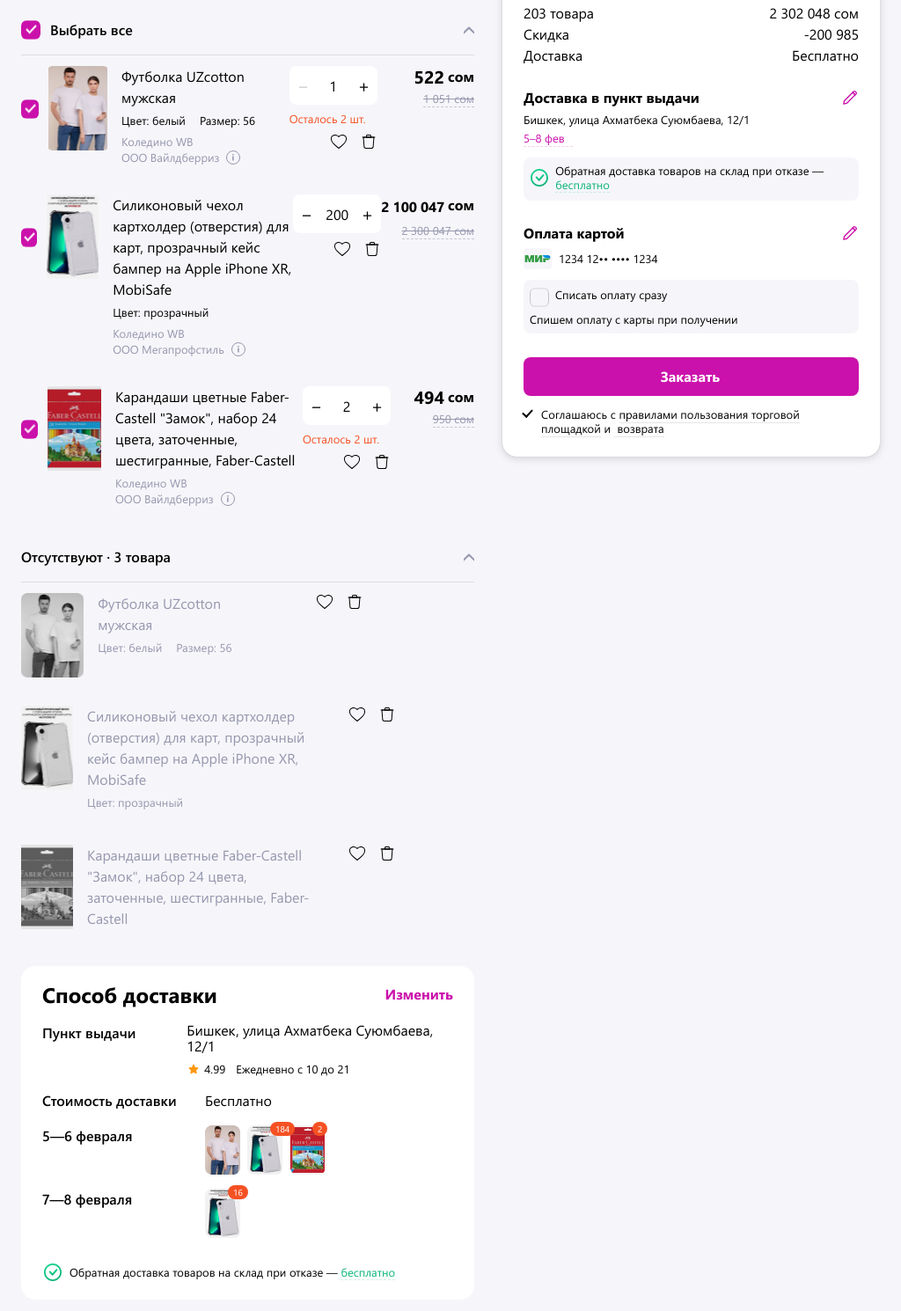
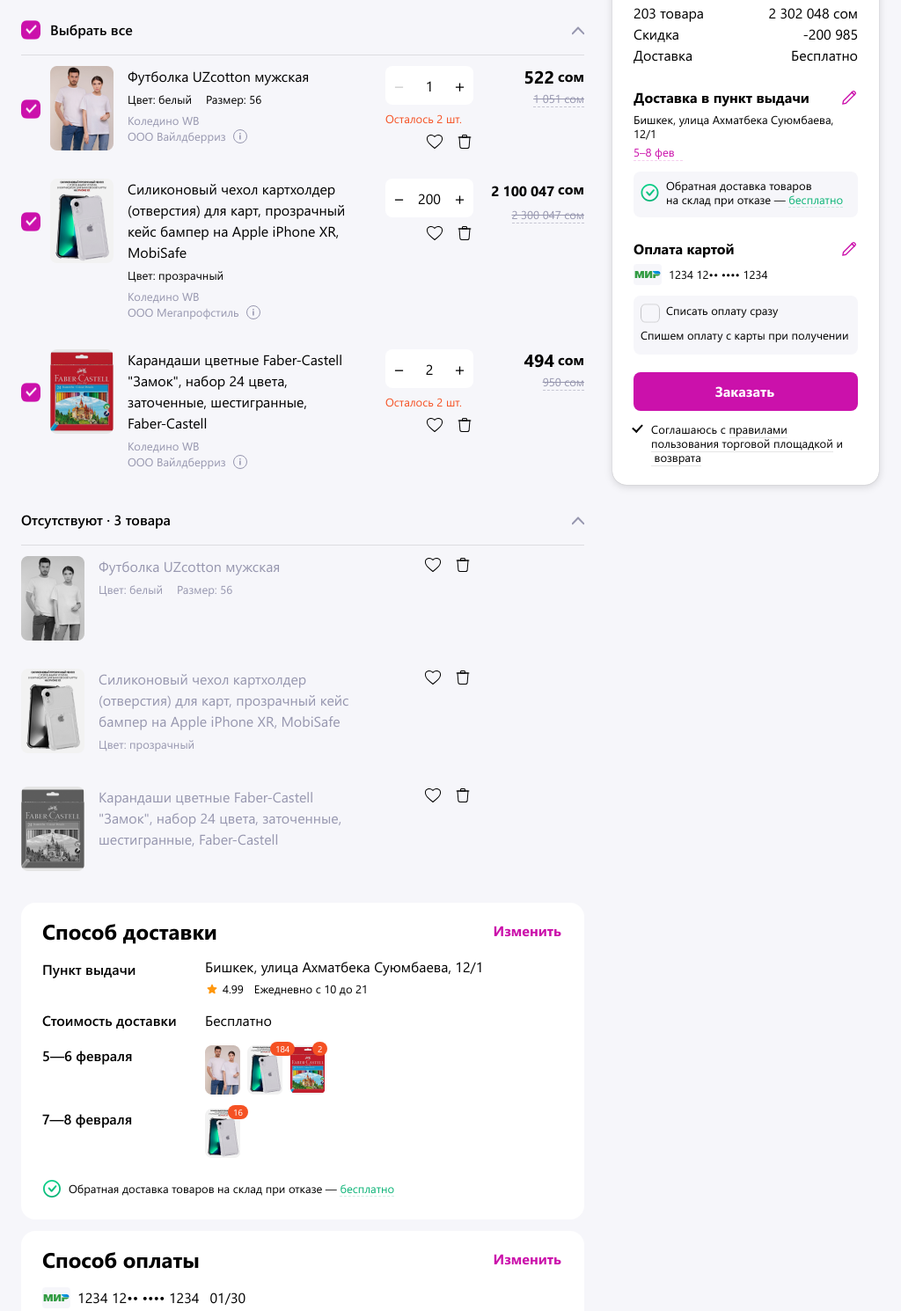
Before and after one commit to lidasharova/WB-L0, a website built with Vite: page cart-page/index.html in a window 1024 px wide. Shown: the part 162-1652 px from the top of the page at 88% size. Built offline with nearby package versions, Linux system fonts and the light colour scheme; a web font is replaced by a local one.

Commit message:
feat: add adaptive for tablet

```diff
--- a/cart-page/index.html
+++ b/cart-page/index.html
@@ -108,7 +108,7 @@
             </div>
           </div>
           <div class="delivery__conditions__wrapper">
-            <span class="conditions__icon"></span>
+            <span class="conditions__icon conditions__icon-delivery"></span>
             <div class="conditions__text">
               Обратная доставка товаров на склад при отказе —
               <a class="conditions__link main-link-condition" href="#">бесплатно</a>
--- a/cart-page/src/sass/components/_buttons.scss
+++ b/cart-page/src/sass/components/_buttons.scss
@@ -16,6 +16,11 @@
   @extend %transition;
   &:hover {
     background-color: $color-btn-hover;
+  }
+
+  @media (min-width: 1024px) and (max-width: 1100px) {
+    width: 255px;
+    margin-bottom: 13px;
   }
 }
 .change-button-text {
--- a/cart-page/src/sass/components/_cart-list.scss
+++ b/cart-page/src/sass/components/_cart-list.scss
@@ -7,9 +7,13 @@
   max-width: $desktop-width;
   margin: 0 auto;
   padding: 16px 22px 33px 24px;
+  justify-content: space-between;
 
   @media (max-width: $mobile-width) {
     padding: 15px 16px;
+  }
+  @media (min-width: 1024px) and (max-width: 1100px) {
+    padding: 16px 25px 35px 24px;
   }
 }
 .main__content {
@@ -17,6 +21,10 @@
   flex-direction: column;
   width: calc(100% - 429px - 34px);
   margin-top: 20px;
+
+  @media (min-width: 1024px) and (max-width: 1100px) {
+    width: 640px;
+  }
 }
 .cart-accordion {
   @extend %flex-row-space-between;
--- a/cart-page/src/sass/components/_cart-order.scss
+++ b/cart-page/src/sass/components/_cart-order.scss
@@ -10,6 +10,11 @@
   box-shadow:
     0px 0px 1px 0px rgba(0, 0, 0, 0.3),
     0px 2px 10px 0px rgba(0, 0, 0, 0.15);
+
+  @media (min-width: 1024px) and (max-width: 1100px) {
+    width: 303px;
+    height: 604px;
+  }
 }
 .cart-order__wrapper {
   display: flex;
@@ -61,6 +66,10 @@
   flex-direction: column;
   justify-content: space-between;
   margin-bottom: 25px;
+
+  @media (min-width: 1024px) and (max-width: 1100px) {
+    margin-bottom: 43px;
+  }
 }
 .cart-order__section-header-wrapper {
   display: flex;
@@ -96,6 +105,10 @@
   display: flex;
   align-items: center;
   justify-content: center;
+  @media (min-width: 1024px) and (max-width: 1100px) {
+    width: 255px;
+    padding: 8px 8px 12px 8px;
+  }
 }
 .payment-item-wrapper {
   display: flex;
@@ -109,6 +122,11 @@
   margin-top: 12px;
   margin-bottom: 27px;
   border-radius: 8px;
+  @media (min-width: 1024px) and (max-width: 1100px) {
+    width: 255px;
+    padding: 9px 8px 8px 8px;
+    margin-bottom: 20px;
+  }
 }
 .check-pay-now__wrapper {
   display: flex;
--- a/cart-page/src/sass/components/_delivery-form.scss
+++ b/cart-page/src/sass/components/_delivery-form.scss
@@ -3,6 +3,10 @@
   background-color: $color-white;
   border-radius: 16px;
   margin-bottom: 16px;
+  @media (min-width: 1024px) and (max-width: 1100px) {
+    margin-bottom: 13px;
+    padding: 16px 26px 24px 24px;
+  }
 }
 .form__title {
   @include font(24px, 32px, 700, -0.01px);
@@ -101,14 +105,26 @@
   display: flex;
   flex-direction: row;
   align-items: center;
+  @media (min-width: 1024px) and (max-width: 1100px) {
+    padding-top: 8px;
+  }
 }
 .conditions__icon {
   @include background-icon(23px, 22px);
+  @media (min-width: 1024px) and (max-width: 1100px) {
+    @include background-icon(37px, 22px);
+  }
 
   background-image: url('/src/assets/svg/delivery/shipping.svg');
   position: relative;
   display: block;
   margin-right: 8px;
+}
+
+.conditions__icon-delivery {
+  @media (min-width: 1024px) and (max-width: 1100px) {
+    @include background-icon(22px, 22px);
+  }
 }
 .conditions__text {
   @include font(13px, 16px, 400);
@@ -150,7 +166,10 @@
   padding-bottom: 6px;
 }
 
-.delivery__address__data.delivery-current-address{
+.delivery__address__data.delivery-current-address {
   margin-bottom: 8px;
+}
 
+.delivery__address__data.delivery-current-address {
+  flex-basis: 100%;
 }
--- a/cart-page/src/sass/layout/_header.scss
+++ b/cart-page/src/sass/layout/_header.scss
@@ -79,6 +79,10 @@
   height: 48px;
   background-color: $color-white-transparent-20;
   border-radius: 36px;
+
+  @media (min-width: 1024px) and (max-width: 1100px) {
+    width: 594px;
+  }
 }
 #search__input {
   border: none;
```
